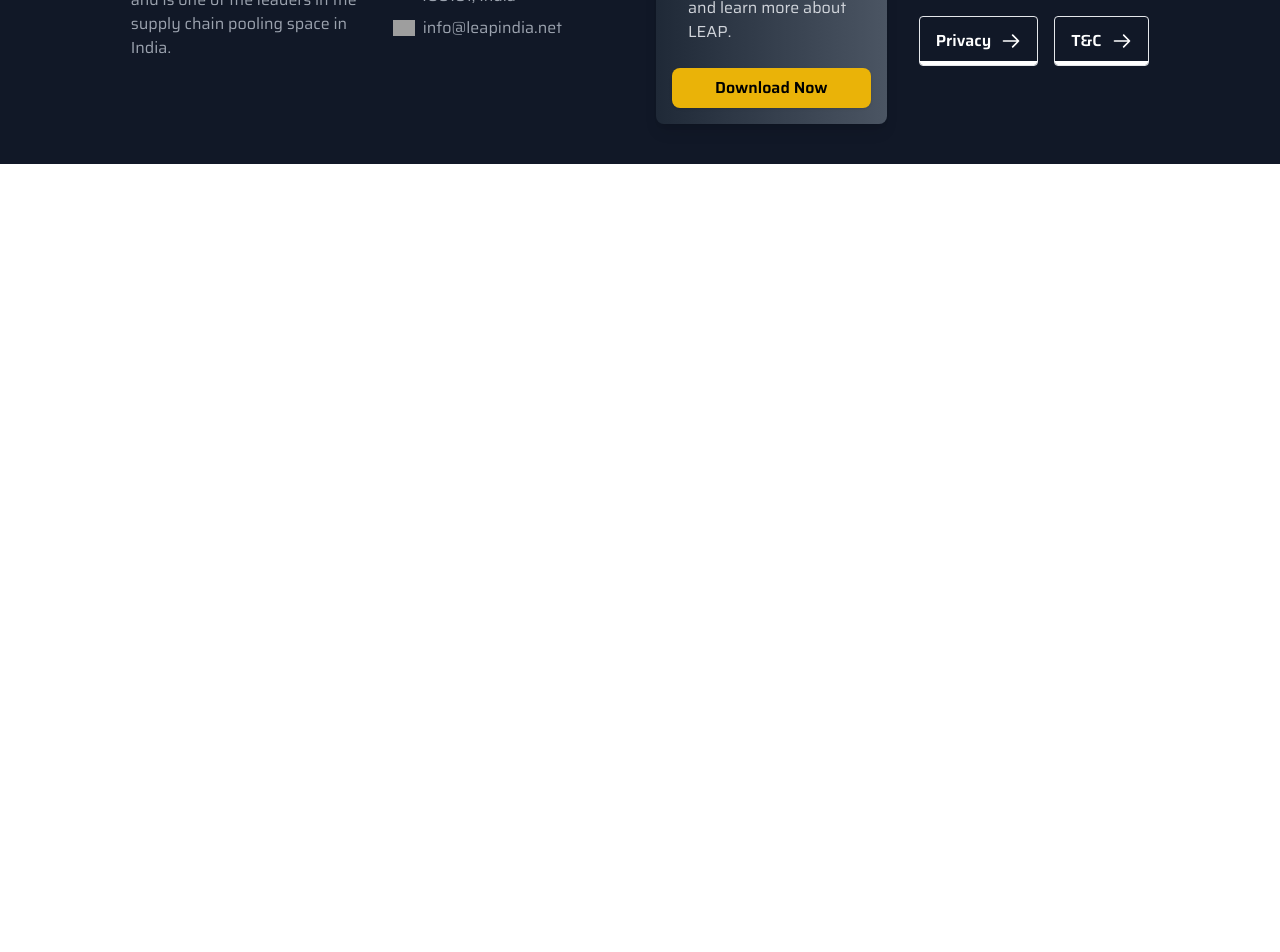
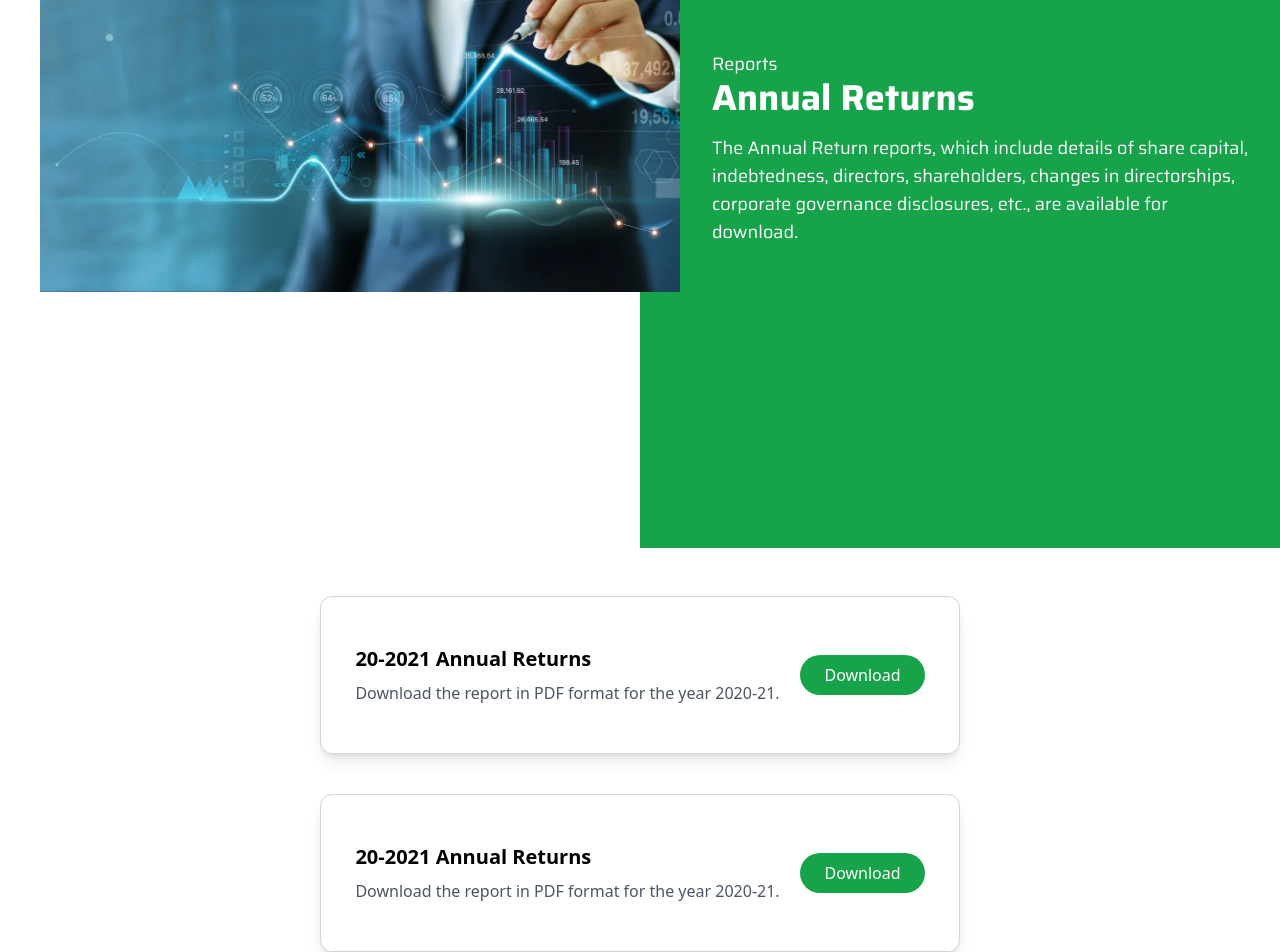
Before and after one commit to VivekKr11/RePool, a React (Vite) app: page /annualreturn in a window 1280 px wide. Shown: the part 300-1252 px from the top of the page. Before the commit the page ends 800 px from the top, so only its background shows below. Built offline with nearby package versions, Linux system fonts and the light colour scheme; grey boxes are pictures that could not be loaded.

Commit message:
Annual Return

```diff
--- /dev/null
+++ b/src/AboutPage/AnnualReturn.jsx
@@ -0,0 +1,73 @@
+import React from "react";
+
+const AnnualReturn = () => {
+  return (
+    <>
+      <div className=" py-12 relative font-saira">
+        <div className="flex flex-col lg:flex-row items-center justify-center ">
+          {/* Image Section */}
+          <div className="w-1/2 ">
+            <img
+              src="./AboutUs/leadership.webp"
+              alt="Annual Returns"
+              className="w-1/2 h-1/2 left-10 top-36 absolute object-cover"
+            />
+          </div>
+
+          {/* Text Section */}
+          <div className="lg:w-1/2 h-screen w-full bg-green-600 text-white p-8  flex flex-col items-center justify-center ">
+            <div className="pl-10">
+              <h4 className="text-lg">Reports</h4>
+              <h2 className="text-4xl font-bold mb-4">Annual Returns</h2>
+              <p className="text-lg">
+                The Annual Return reports, which include details of share
+                capital, indebtedness, directors, shareholders, changes in
+                directorships, corporate governance disclosures, etc., are
+                available for download.
+              </p>
+            </div>
+          </div>
+
+        </div>
+      </div>
+      <div className="flex justify-center">
+        <div className="border border-gray-300 rounded-xl py-12 p-6 w-1/2 flex items-center justify-around bg-white shadow-lg">
+          {/* Left Section: Title and Description */}
+          <div>
+            <h3 className="text-xl font-bold mb-2">20-2021 Annual Returns</h3>
+            <p className="text-gray-600">
+              Download the report in PDF format for the year 2020-21.
+            </p>
+          </div>
+
+          {/* Right Section: Download Button */}
+          <div>
+            <button className="bg-green-600 text-white px-6 py-2 rounded-full hover:bg-green-700 transition duration-300">
+              Download
+            </button>
+          </div>
+        </div>
+      </div>
+      <div className="flex justify-center mt-10">
+        <div className="border border-gray-300 rounded-xl py-12 p-6 w-1/2 flex items-center justify-around bg-white shadow-lg">
+          {/* Left Section: Title and Description */}
+          <div>
+            <h3 className="text-xl font-bold mb-2">20-2021 Annual Returns</h3>
+            <p className="text-gray-600">
+              Download the report in PDF format for the year 2020-21.
+            </p>
+          </div>
+
+          {/* Right Section: Download Button */}
+          <div>
+            <button className="bg-green-600 text-white px-6 py-2 rounded-full hover:bg-green-700 transition duration-300">
+              Download
+            </button>
+          </div>
+        </div>
+      </div>
+    </>
+  );
+};
+
+export default AnnualReturn;
--- a/src/App.jsx
+++ b/src/App.jsx
@@ -7,6 +7,7 @@ import Footer from "./Components/Footer";
 import Homepage from "./HomePage/Homepage";
 import AboutLeap from "./AboutPage/AboutLeap";
 import Leadership from "./AboutPage/Leadership";
+import AnnualReturn from "./AboutPage/AnnualReturn";
 
 function App() {
   return (
@@ -17,7 +18,7 @@ function App() {
           <Route path="/" element={<Homepage />} />
           <Route path="/AboutLeap" element={<AboutLeap />} />
           <Route path="/leadership" element={<Leadership />} />
-
+          <Route path="/annualreturn" element={<AnnualReturn />} />
         </Routes>
         <Footer />
       </Router>
--- a/src/Components/Navbar.jsx
+++ b/src/Components/Navbar.jsx
@@ -86,9 +86,11 @@ const Navbar = () => {
                   Leadership
                 </p>
               </NavLink>
-              <p className="block border-b border-gray-200 p-3 w-40 text-gray-800 cursor-pointer">
-                Annual Returns
-              </p>
+              <NavLink to="annualreturn">
+                <p className="block border-b border-gray-200 p-3 w-40 text-gray-800 cursor-pointer">
+                  Annual Returns
+                </p>
+              </NavLink>
               <p className="block border-b border-gray-200 p-3 w-40 text-gray-800 cursor-pointer">
                 Sustainability
               </p>
```
